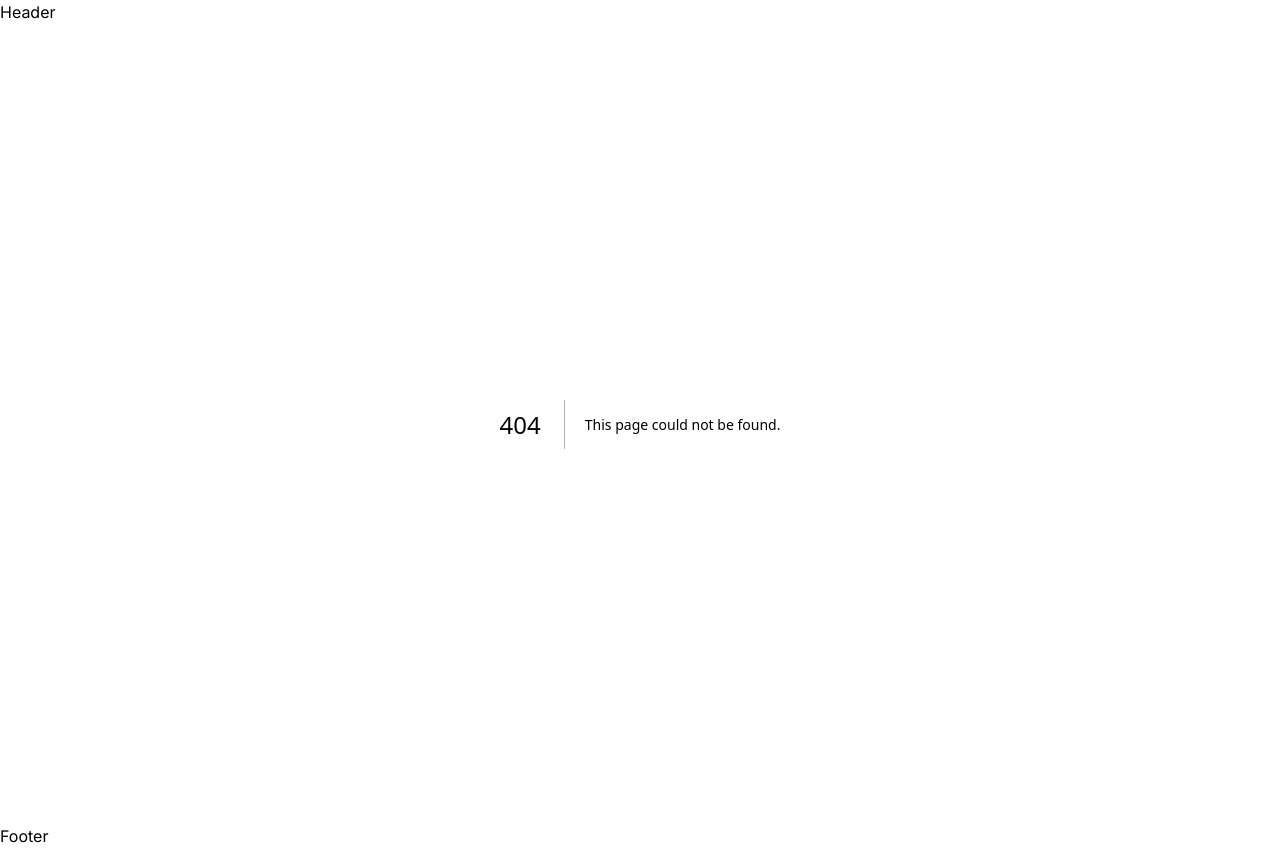
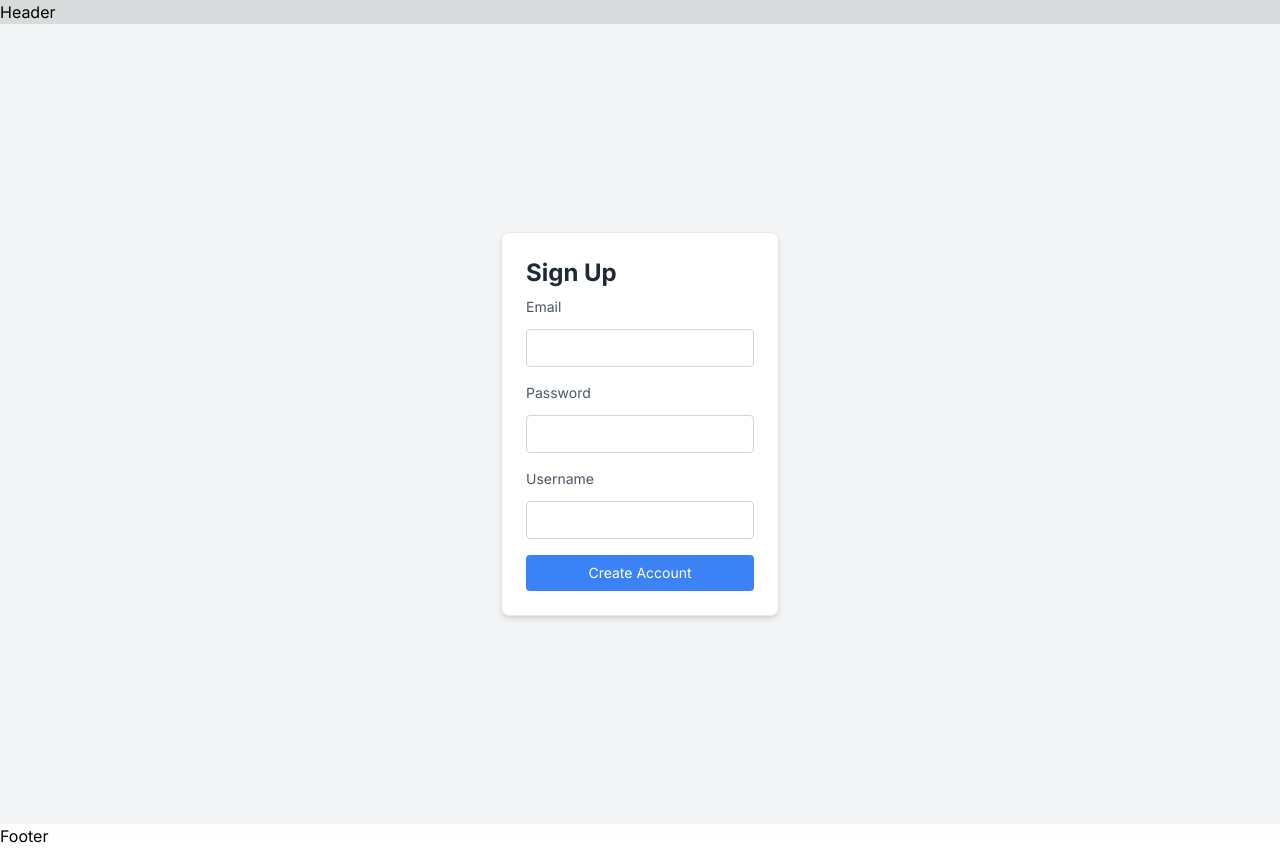
Before and after one commit to leenawatH/AstroStrife-website, a Next.js app: page /signUp in a window 1280 px wide. Before the commit this address had no page. Built offline with nearby package versions, Linux system fonts and the light colour scheme.

Commit message:
SignIn and SignUp UI Created

```diff
--- a/app/login/page.tsx
+++ /dev/null
@@ -1,20 +0,0 @@
-'use client'
-
-import { login } from "./action"
-
-export default function Page(){
-    return(
-        <form action = {login}>
-            <div>
-                Email <input type="text" placeholder = "Email" name = "email" />
-            </div>
-            <div>
-                Password <input type="password" placeholder = "Password" name = "password" />
-            </div>
-            <button>Login</button>
-
-        </form>
-
-
-    )
-}
--- /dev/null
+++ b/app/signIn/page.tsx
@@ -0,0 +1,42 @@
+'use client'
+import { useState } from 'react';
+
+export default function Page(){
+  const [email, setEmail] = useState('');
+  const [password, setPassword] = useState('');
+
+  const handleSubmit = (event: React.FormEvent<HTMLFormElement>) => {
+    event.preventDefault();
+  };
+
+  return (
+    <div className="flex justify-center items-center h-screen bg-gray-100">
+      <form onSubmit={handleSubmit} className="p-6 max-w-sm bg-white rounded-lg border border-gray-200 shadow-md">
+        <h2 className="text-2xl font-bold mb-2 text-gray-800">Sign In</h2>
+        <div className="mb-4">
+          <label htmlFor="email" className="block mb-2 text-sm text-gray-600">Email</label>
+          <input
+            type="email"
+            id="email"
+            value={email}
+            onChange={(e) => setEmail(e.target.value)}
+            className="w-full p-2 border border-gray-300 rounded mt-1 text-sm text-black"
+            required
+          />
+        </div>
+        <div className="mb-4">
+          <label htmlFor="password" className="block mb-2 text-sm text-gray-600">Password</label>
+          <input
+            type="password"
+            id="password"
+            value={password}
+            onChange={(e) => setPassword(e.target.value)}
+            className="w-full p-2 border border-gray-300 rounded mt-1 text-sm text-black"
+            required
+          />
+        </div>
+        <button type="submit" className="w-full p-2 text-sm text-white bg-blue-500 rounded hover:bg-blue-600">Sign In</button>
+      </form>
+    </div>
+  );
+};
--- /dev/null
+++ b/app/signUp/page.tsx
@@ -0,0 +1,57 @@
+'use client'
+import { useState } from 'react';
+
+
+
+export default function Page(){
+  const [email, setEmail] = useState('');
+  const [password, setPassword] = useState('');
+  const [username, setUsername] = useState('');
+
+  const handleSignUp = () => {
+    // Handle the sign-up logic here
+    console.log("email : " + email + "password : " + password);
+  };
+
+  return (
+    <div className="flex justify-center items-center h-screen bg-gray-100">
+      <form className="p-6 max-w-sm bg-white rounded-lg border border-gray-200 shadow-md">
+        <h2 className="text-2xl font-bold mb-2 text-gray-800">Sign Up</h2>
+        <div className="mb-4">
+          <label htmlFor="email" className="block mb-2 text-sm text-gray-600">Email</label>
+          <input
+            type="email"
+            id="email"
+            value={email}
+            onChange={(e) => setEmail(e.target.value)}
+            className="w-full p-2 border border-gray-300 rounded mt-1 text-sm text-black"
+            required
+          />
+        </div>
+        <div className="mb-4">
+          <label htmlFor="password" className="block mb-2 text-sm text-gray-600">Password</label>
+          <input
+            type="password"
+            id="password"
+            value={password}
+            onChange={(e) => setPassword(e.target.value)}
+            className="w-full p-2 border border-gray-300 rounded mt-1 text-sm text-black"
+            required
+          />
+        </div>
+        <div className="mb-4">
+          <label htmlFor="username" className="block mb-2 text-sm text-gray-600">Username</label>
+          <input
+            type="username"
+            id="username"
+            value={username}
+            onChange={(e) => setUsername(e.target.value)}
+            className="w-full p-2 border border-gray-300 rounded mt-1 text-sm text-black"
+            required
+          />
+        </div>
+        <button type="submit" onClick={handleSignUp} className="w-full p-2 text-sm text-white bg-blue-500 rounded hover:bg-blue-600">Create Account</button>
+      </form>
+    </div>
+  );
+};
--- a/package.json
+++ b/package.json
@@ -12,7 +12,8 @@
     "firebase": "^10.7.1",
     "next": "14.0.4",
     "react": "^18",
-    "react-dom": "^18"
+    "react-dom": "^18",
+    "react-firebase-hooks": "^5.1.1"
   },
   "devDependencies": {
     "@types/node": "^20",
```
Also changed, not shown: app/firebase/config.tsx (+1 -6 lines), app/register/page.tsx (deleted), app/signIn/action.tsx (renamed from app/login/action.tsx), app/signUp/action.tsx (added), 1 other file (tests, documents, lock files or other folders).
